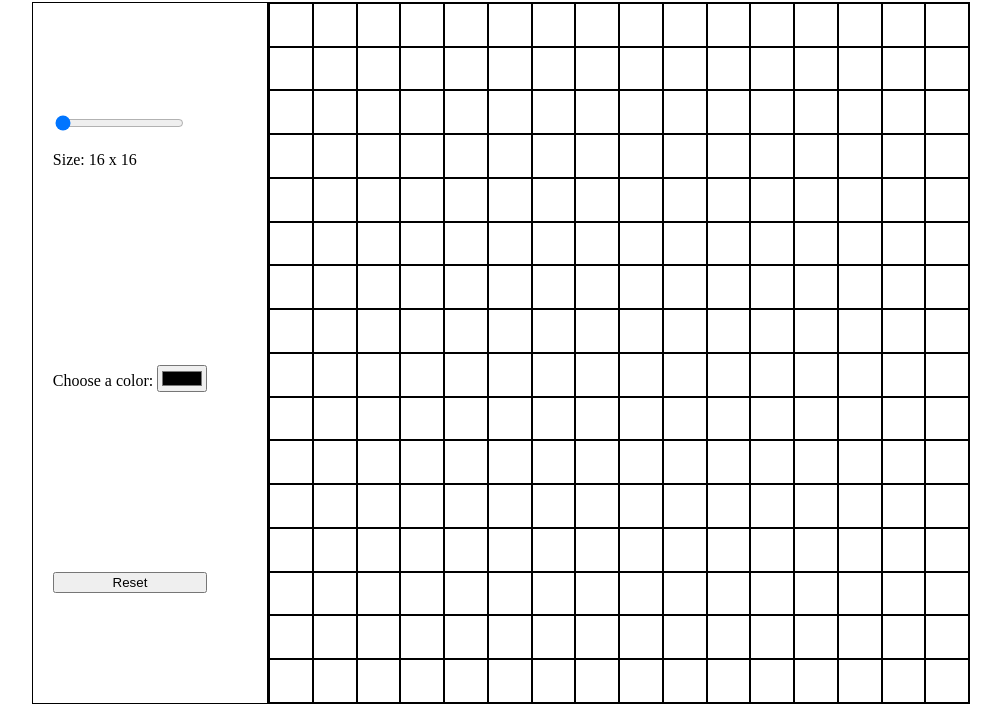
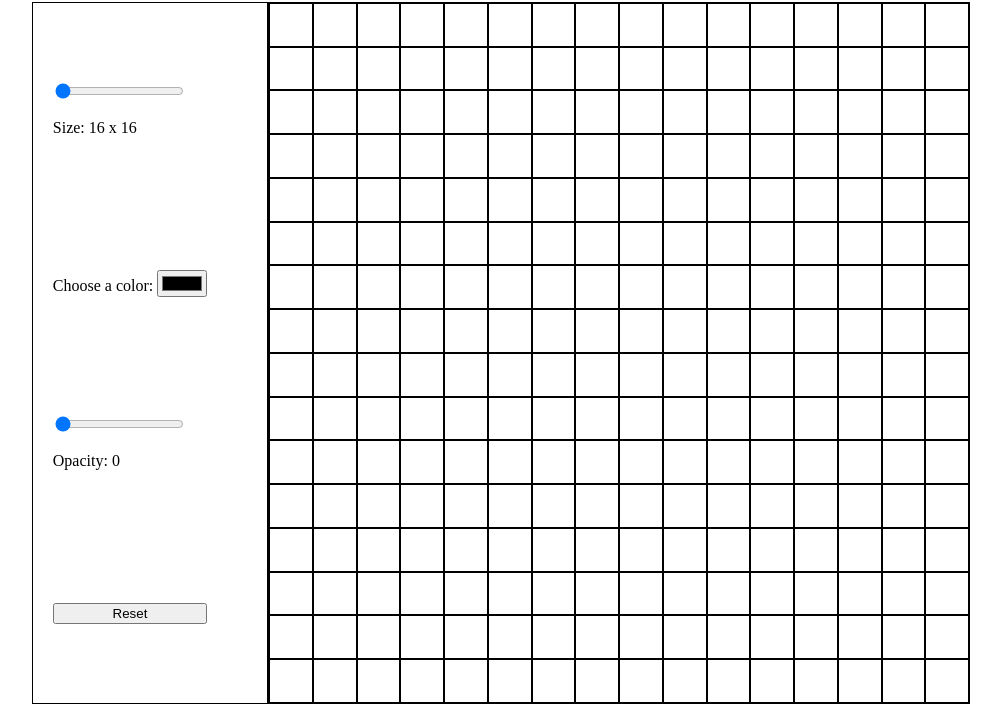
Before and after one commit to MaxPowerfulness/Sketchpad, a plain HTML site: page index.html in a window 1280 px wide. Shown: the part 86-800 px from the top of the page, without its empty margins (139-1140 px from the left). Drawn offline with Linux system fonts and the light colour scheme.

Commit message:
Make opacity slider, only display

```diff
--- a/index.html
+++ b/index.html
@@ -19,6 +19,10 @@
                 <label for ="fillColor">Choose a color:</label>
                 <input type="color" id="fillColor" name="fillColor" value="black">
             </div>
+            <div class="opacityContainer">
+                <input type="range" min="0" max="1" value="0" step="0.1" oninput="displayOpacity()"class="slider" id="opacitySlider">
+                <p>Opacity: <span class="opacityNum"></span></p>
+            </div>
             <button class="reset">Reset</button>
         </div>
         <div id="gridContainer"></div>
--- a/script.js
+++ b/script.js
@@ -1,9 +1,12 @@
 // Slider
 const slider = document.getElementById('sliderRange');
+const opacitySlider = document.getElementById('opacitySlider');
 const output = document.querySelector('.width');
 const output2 = document.querySelector('.height')
-output.innerHTML = slider.value; // First number of dimension
-output2.innerHTML = slider.value; // Second number of dimension
+const output3 = document.querySelector('.opacityNum')
+output.innerHTML = slider.value; // Initial display of first number of dimension
+output2.innerHTML = slider.value; // Initial display of second number of dimension
+output3.innerHTML = opacitySlider.value; // Initial display of opacity value
 
 
 // Global elements
@@ -33,6 +36,11 @@ function displayDimensions() {
     output2.innerHTML = slider.value;
     resetGrid();
     updateGrid();
+}
+
+// Changes the display for the opacity value when the user changes the value.
+function displayOpacity() {
+    output3.innerHTML = opacitySlider.value;
 }
 
 // Creates a number of square divs that get arranged into a grid.
```
